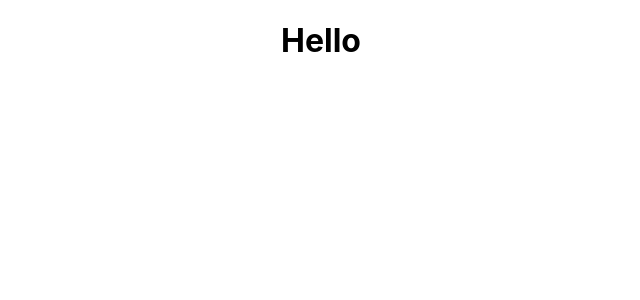
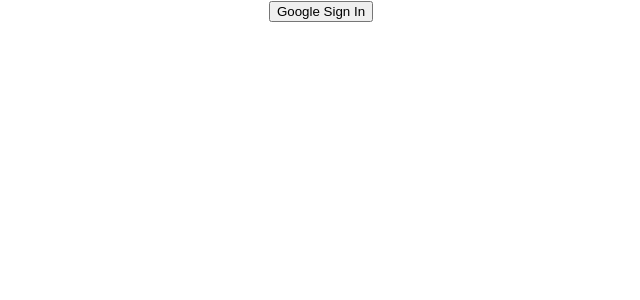
Before and after one commit to Abir0248/react-firebase-authentication, a React (Create React App) app: page / in a window 1280 px wide. Shown: the top 300 px of the page, without its empty margins (319-959 px from the left). Built offline with nearby package versions, Linux system fonts and the light colour scheme.

Commit message:
react.dom no longer support solved

```diff
--- a/src/App.js
+++ b/src/App.js
@@ -5,9 +5,12 @@
 const auth = getAuth(app);
 
 function App() {
+  const handleGoogleSignIn = () => {
+    console.log("working");
+  };
   return (
     <div className="App">
-      <h1>Hello</h1>
+      <button onClick={handleGoogleSignIn}>Google Sign In</button>
     </div>
   );
 }
--- a/src/_steps.js
+++ b/src/_steps.js
@@ -7,4 +7,5 @@
  * 5. export default app
  * 6. import app firebase init.js into your app.js
  * 7. import getAuth from firebase/auth and create auth  = getAuth(app)
+ * 8. turn on google authentication (firebase > authentication > enable google sign in )
  */
--- a/src/index.js
+++ b/src/index.js
@@ -1,14 +1,15 @@
-import React from 'react';
-import ReactDOM from 'react-dom';
-import './index.css';
-import App from './App';
-import reportWebVitals from './reportWebVitals';
+import React from "react";
+import { createRoot } from "react-dom/client";
+import "./index.css";
+import App from "./App";
+import reportWebVitals from "./reportWebVitals";
 
-ReactDOM.render(
+const container = document.getElementById("root");
+const root = createRoot(container);
+root.render(
   <React.StrictMode>
     <App />
-  </React.StrictMode>,
-  document.getElementById('root')
+  </React.StrictMode>
 );
 
 // If you want to start measuring performance in your app, pass a function
```
